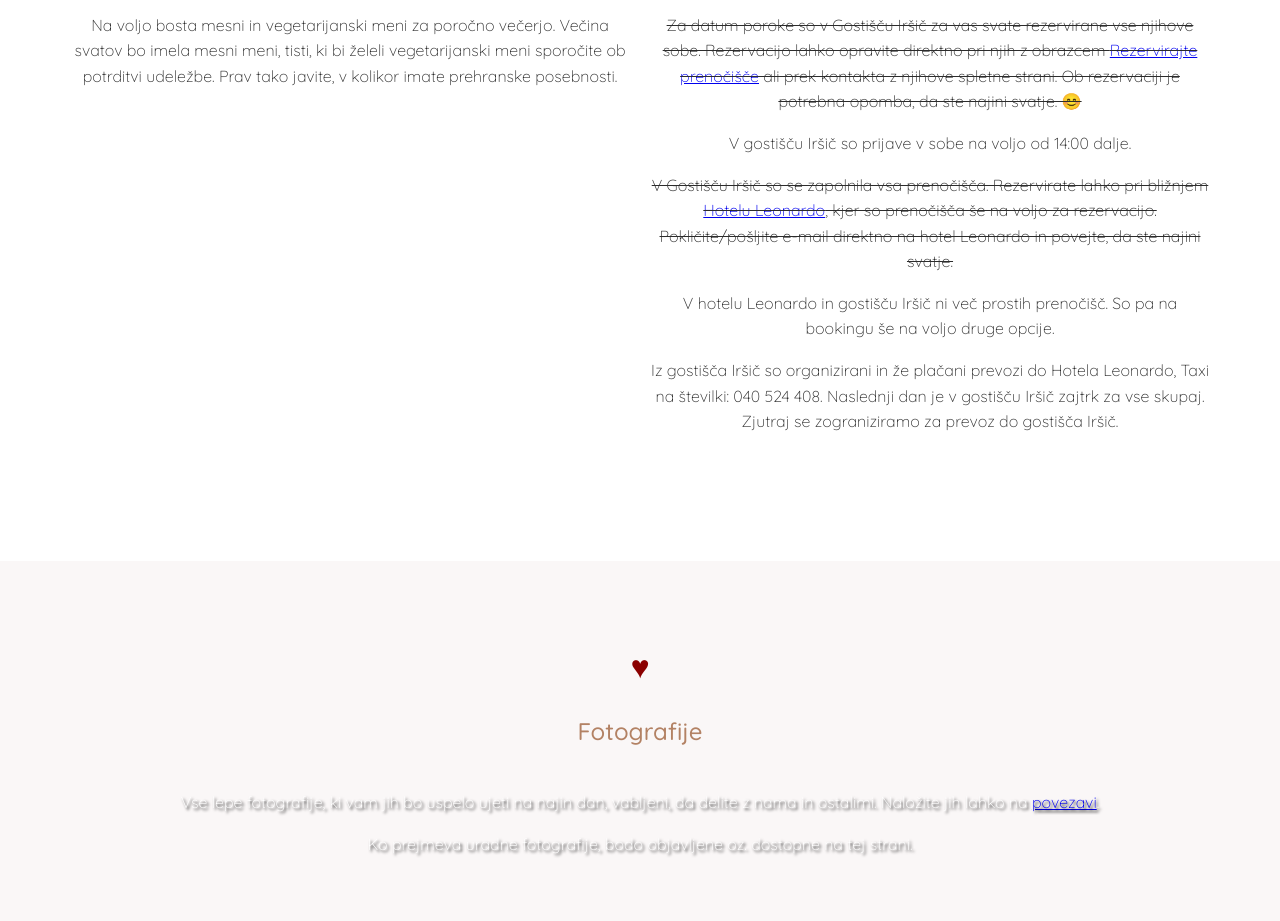
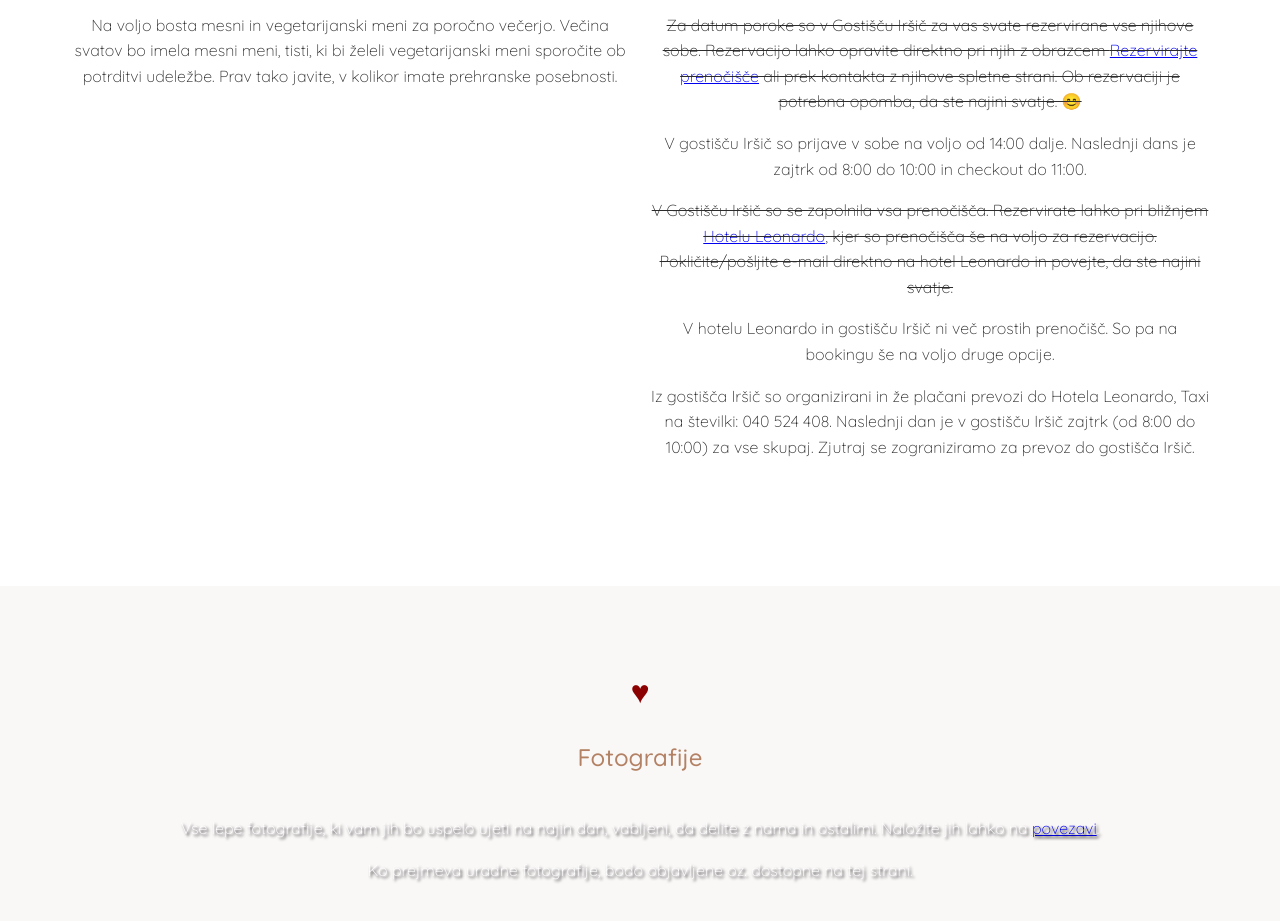
Before and after one commit to MoMannn/wedding-page, a plain HTML site: page index.html in a window 1280 px wide. Shown: the part 2200-3121 px from the top of the page. Drawn offline with Linux system fonts and the light colour scheme; a web font is replaced by a local one.

Commit message:
text update

```diff
--- a/index.html
+++ b/index.html
@@ -136,7 +136,7 @@
             ali prek kontakta z njihove spletne strani. Ob rezervaciji je
             potrebna opomba, da ste najini svatje. 😊</s
           >
-          <p>V gostišču Iršič so prijave v sobe na voljo od 14:00 dalje.</p>
+          <p>V gostišču Iršič so prijave v sobe na voljo od 14:00 dalje. Naslednji dans je zajtrk od 8:00 do 10:00 in checkout do 11:00.</p>
           <s>
             V Gostišču Iršič so se zapolnila vsa prenočišča. Rezervirate lahko pri bližnjem
             <a href="https://www.h-leonardo.com/" target="_blank"
@@ -144,7 +144,7 @@
             >, kjer so prenočišča še na voljo za rezervacijo. Pokličite/pošljite e-mail direktno na hotel Leonardo in povejte, da ste najini svatje.
           </s>
           <p>V hotelu Leonardo in gostišču Iršič ni več prostih prenočišč. So pa na bookingu še na voljo druge opcije.</p>
-          <p>Iz gostišča Iršič so organizirani in že plačani prevozi do Hotela Leonardo, Taxi na številki: 040 524 408. Naslednji dan je v gostišču Iršič zajtrk za vse skupaj. Zjutraj se zograniziramo za prevoz do gostišča Iršič.
+          <p>Iz gostišča Iršič so organizirani in že plačani prevozi do Hotela Leonardo, Taxi na številki: 040 524 408. Naslednji dan je v gostišču Iršič zajtrk (od 8:00 do 10:00) za vse skupaj. Zjutraj se zograniziramo za prevoz do gostišča Iršič.
         </div>
       </div>
     </section>
```
